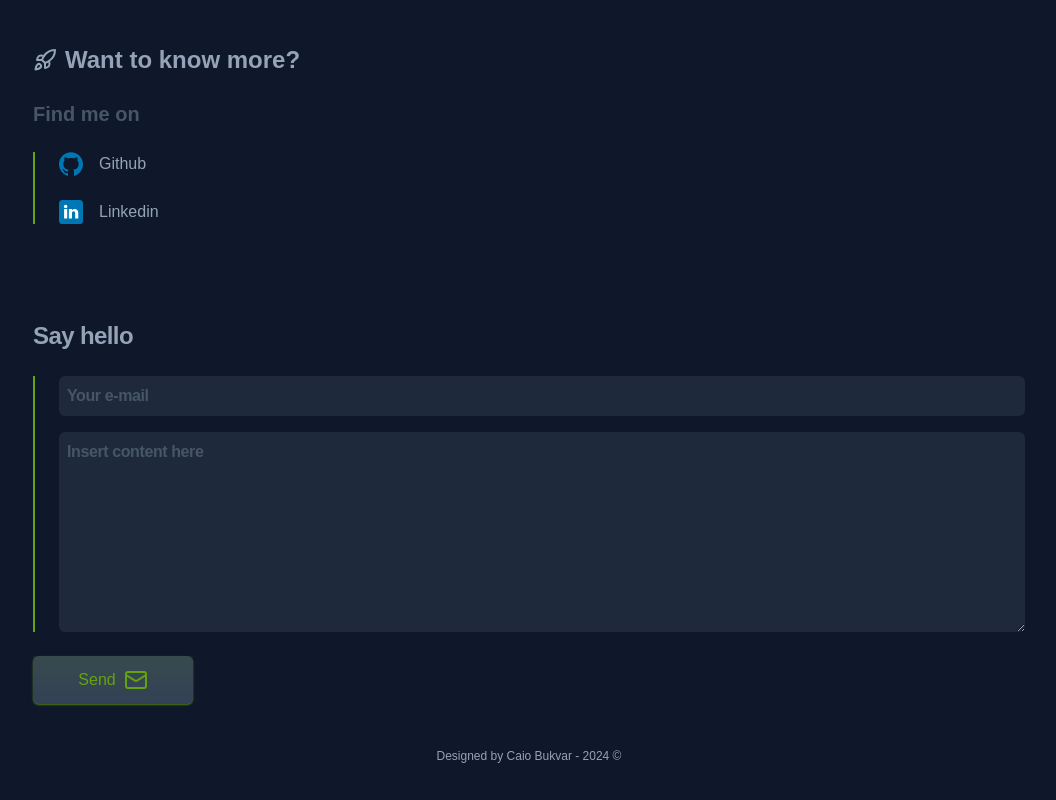
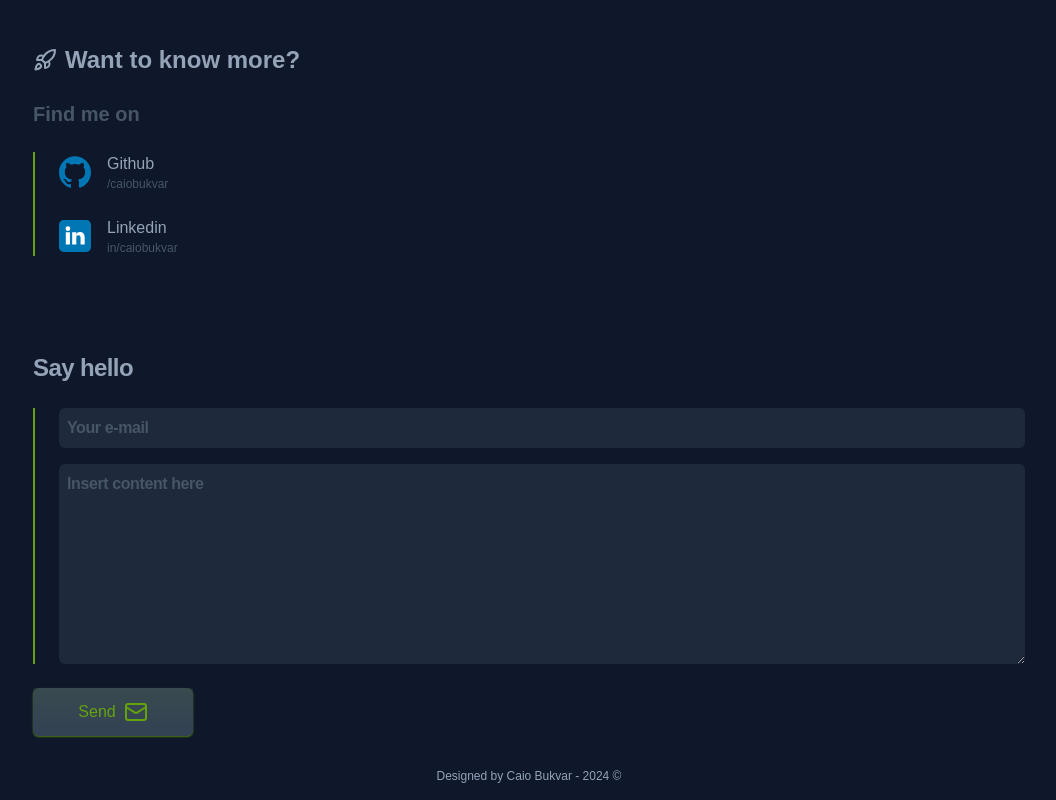
Before and after one commit to caiobukvar/bkvr-dev, a Next.js app: page / in a window 1280 px wide. Shown: the part 2972-3772 px from the top of the page, without its empty margins (111-1167 px from the left). Built offline with nearby package versions, Linux system fonts and the light colour scheme; a web font is replaced by a local one.

Commit message:
feat: new social style

```diff
--- a/src/app/components/Socials/index.tsx
+++ b/src/app/components/Socials/index.tsx
@@ -95,12 +95,14 @@ export default function Socials() {
         >
           <Link
             href="https://github.com/caiobukvar"
-            className="flex gap-4 items-center hover:text-lime-500 hover:underline text-md md:text-base"
+            className="flex gap-4 hover:text-lime-500 hover:underline text-md md:text-base"
             target="_blank"
           >
-            {" "}
-            <Image src={Github} height={24} width={24} alt="github" />
-            Github
+            <Image src={Github} height={32} width={32} alt="github" />
+            <div className="flex flex-col ">
+              <p>Github</p>
+              <p className="text-xs text-slate-600">/caiobukvar</p>
+            </div>
           </Link>
 
           <Link
@@ -108,8 +110,11 @@ export default function Socials() {
             className="flex gap-4 items-center hover:text-lime-500 hover:underline text-md md:text-base"
             target="_blank"
           >
-            <Image src={Linkedin} height={24} width={24} alt="linkedin" />
-            Linkedin
+            <Image src={Linkedin} height={32} width={32} alt="github" />
+            <div className="flex flex-col ">
+              <p>Linkedin</p>
+              <p className="text-xs text-slate-600">in/caiobukvar</p>
+            </div>
           </Link>
         </div>
       </div>
```
